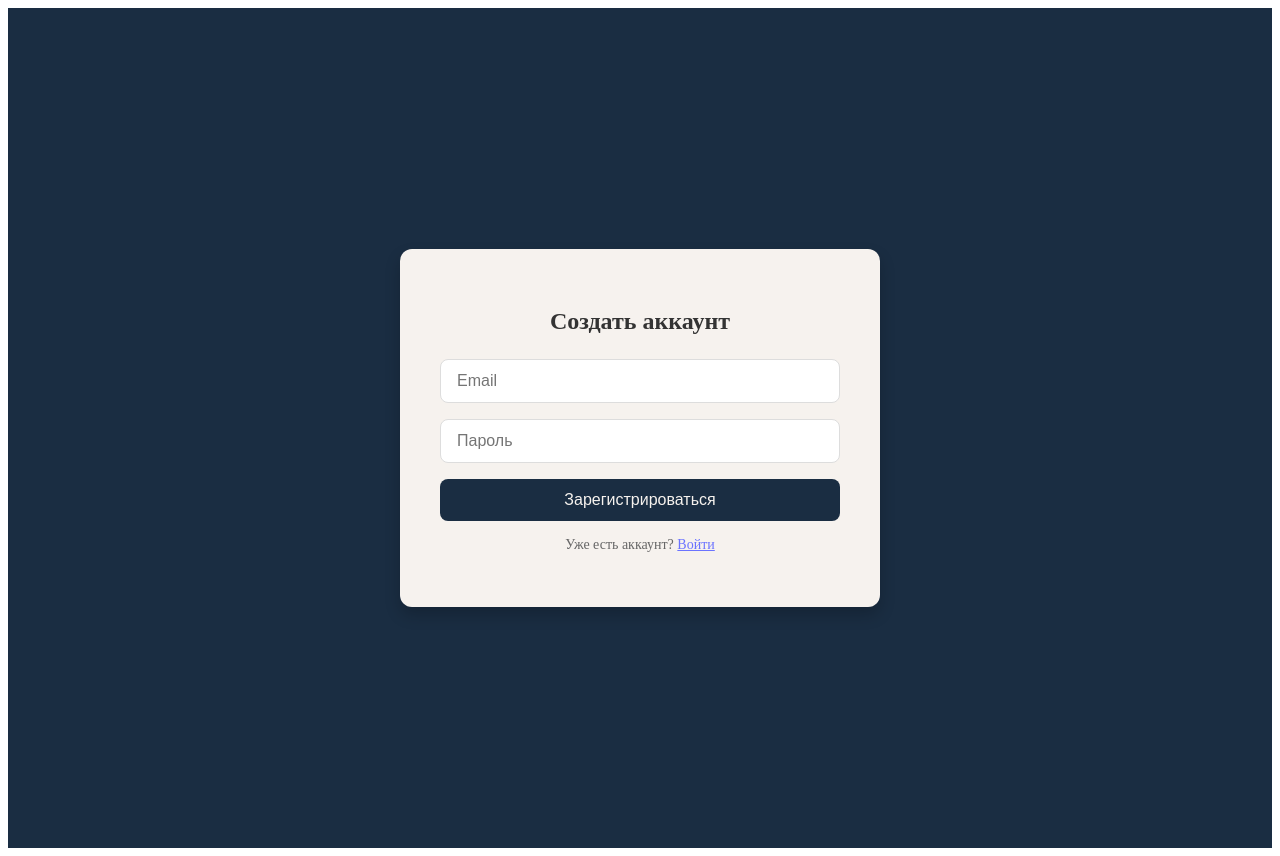
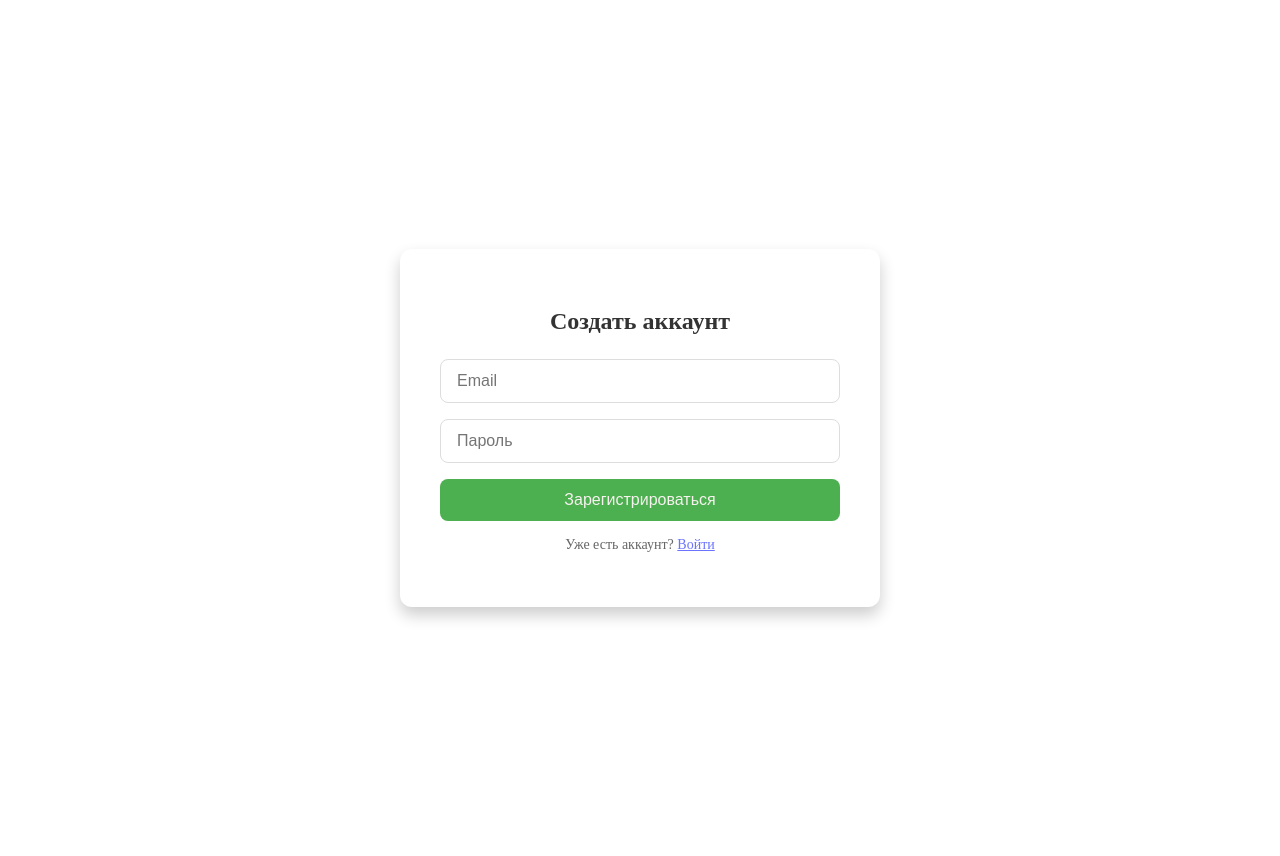
Before and after one commit to d1nd1nok/wallet-app, a React (Create React App) app: page /login in a window 1280 px wide. Both pictures are taken after a click on the element "Зарегистрироваться". Built offline with nearby package versions, Linux system fonts and the light colour scheme.

Commit message:
Registration css update

```diff
--- a/src/module.css/Register.module.css
+++ b/src/module.css/Register.module.css
@@ -3,12 +3,12 @@
     display: flex;
     justify-content: center;
     align-items: center;
-    background: #1A2d42;
+    background: #fff;
     padding: 20px;
   }
 
   .card {
-    background: #F6F2EE;
+    background: #fff;
     border-radius: 12px;
     box-shadow: 0 8px 16px rgba(0, 0, 0, 0.2);
     max-width: 400px;
@@ -44,7 +44,7 @@
 
   .button {
     padding: 12px 16px;
-    background: #1a2d42;
+    background: #4caf50;
     color: #F6F2EE;
     font-size: 16px;
     font-weight: 500;
```
